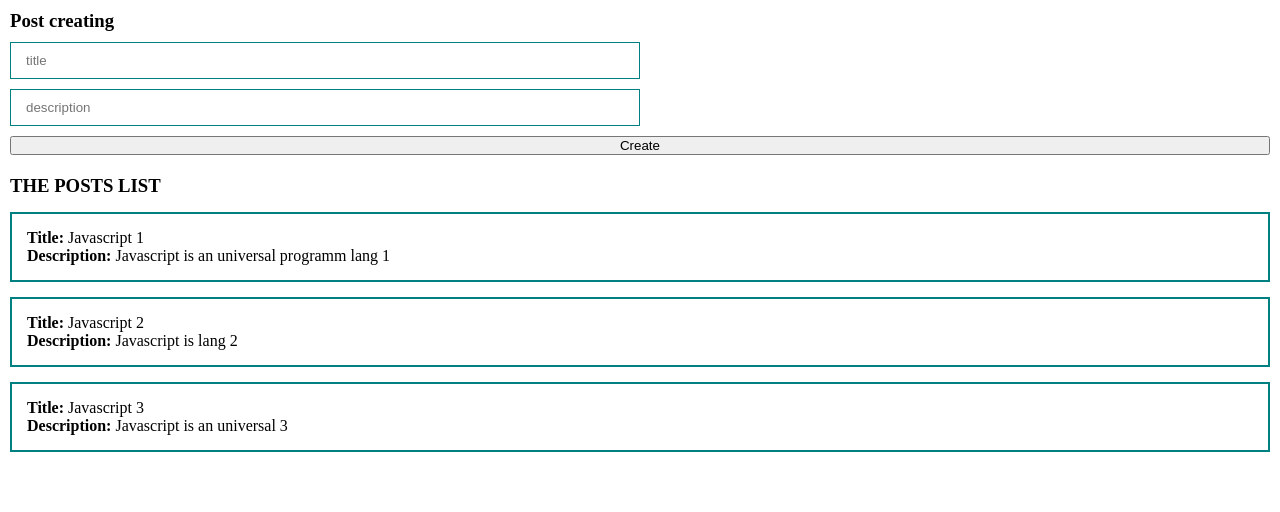
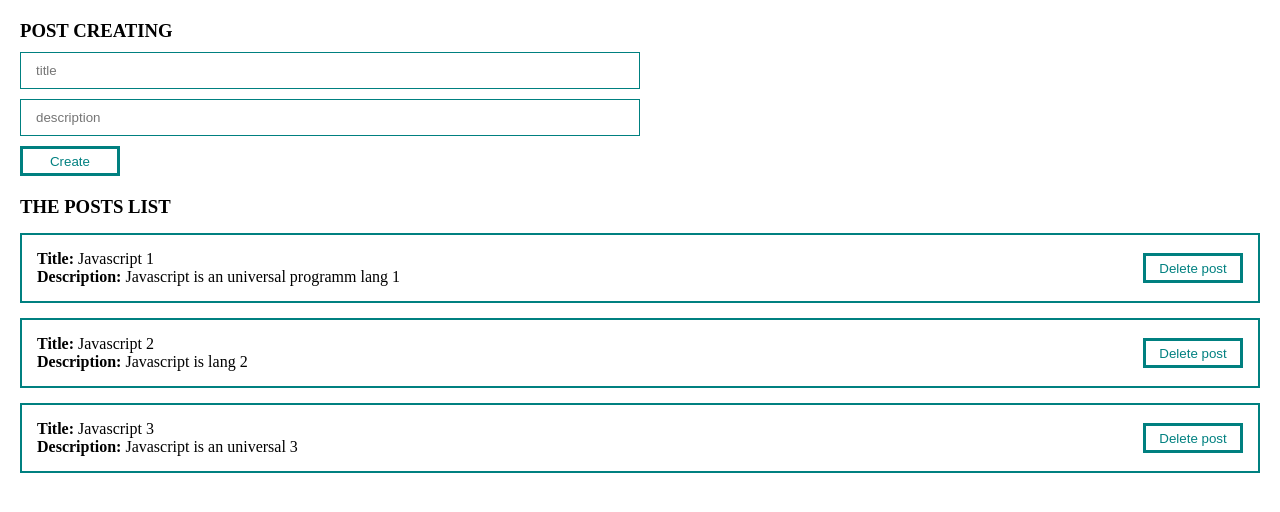
Before and after one commit to wisepanda34/new-vue-test-1, a Vue app: page / in a window 1280 px wide. Shown: the top 512 px of the page. Built offline with nearby package versions, Linux system fonts and the light colour scheme.

Commit message:
added index.js in UI, 1 problem in PostForm

```diff
--- a/src/App.vue
+++ b/src/App.vue
@@ -36,7 +36,7 @@ export  default {
     box-sizing: border-box;
   }
   .app{
-    padding: 10px;
+    padding: 20px;
   }
 
 </style>
--- a/src/components/PostForm.vue
+++ b/src/components/PostForm.vue
@@ -1,6 +1,6 @@
 <template>
   <form @submit.prevent>
-    <h3>Post creating </h3>
+    <h3>POST CREATING </h3>
     <input
         v-model="posts.title"
         class="input"
@@ -11,16 +11,19 @@
         class="input"
         type="text"
         placeholder="description"/>
-    <button
+    <my-button
         class="btn"
         v-on:click="createPost"
-    >Create</button>
+    >Create</my-button>
   </form>
 
 </template>
 
 <script>
+import MyButton from "@/components/UI/MyButton.vue";
+
 export default {
+  components: {MyButton},
   data(){
     return{
       posts:{
--- a/src/components/PostItem.vue
+++ b/src/components/PostItem.vue
@@ -1,15 +1,23 @@
 <template>
   <div class="post" >
-
+    <div>
       <div><strong>Title:</strong> {{post.title}}</div>
       <div><strong>Description:</strong> {{post.body}}</div>
+    </div>
+    <div class="post__btn">
+      <my-button>Delete post</my-button>
+    </div>
+
 
 
   </div>
 </template>
 
 <script>
+import MyButton from "@/components/UI/MyButton.vue";
+
 export default {
+  components: {MyButton},
   props:{
     post:{
       type: Object,
@@ -24,8 +32,8 @@ export default {
     padding: 15px;
     border: 2px solid teal;
     margin-top: 15px;
-    /*display: flex;*/
-    /*justify-content: space-between;*/
-    /*align-items: center;*/
+    display: flex;
+    justify-content: space-between;
+    align-items: center;
   }
 </style>
--- a/src/components/UI/MyButton.vue
+++ b/src/components/UI/MyButton.vue
@@ -1,17 +1,17 @@
 <template>
-<!--  <button >-->
-<!--    <slot></slot>-->
-<!--  </button>-->
+<button class="btn">
+  <slot></slot>
+</button>
 </template>
 
 <script>
 export default {
-  // name: "MyButton"
+  name: "my-button"
 }
 </script>
 
 <style scoped>
-  .btn{
+  .btn {
     width: 100px;
     height: 30px;
     background: none;
--- /dev/null
+++ b/src/components/UI/index.js
@@ -0,0 +1,5 @@
+import MyButton from "@/components/UI/MyButton.vue";
+
+export default [
+    MyButton,
+]
--- a/src/main.js
+++ b/src/main.js
@@ -1,4 +1,10 @@
 import { createApp } from 'vue'
 import App from './App.vue'
+import components from '@/components/UI';
 
-createApp(App).mount('#app')
+const app=createApp(App);
+components.forEach(component=>{
+    app.component(component.name,component)
+})
+
+app.mount('#app');
```
